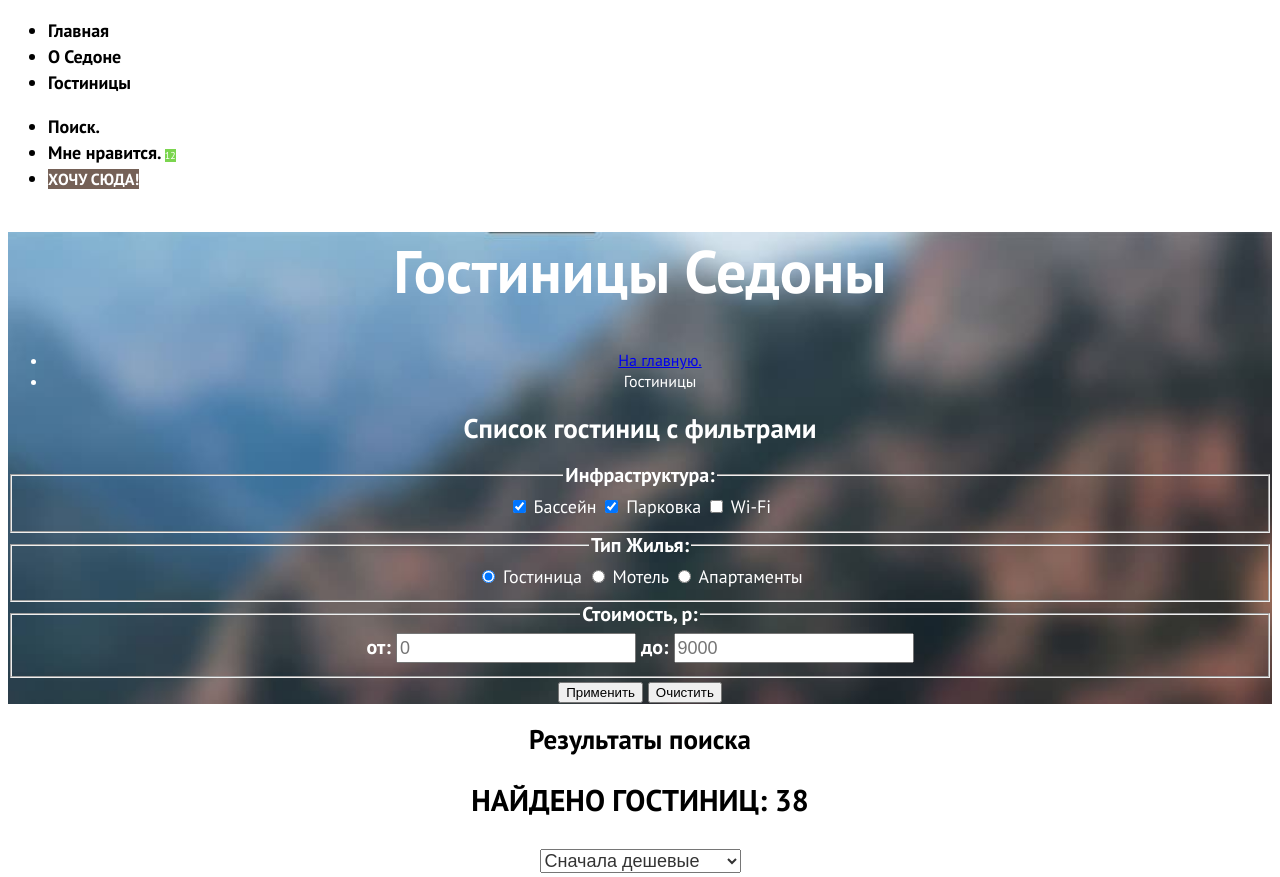
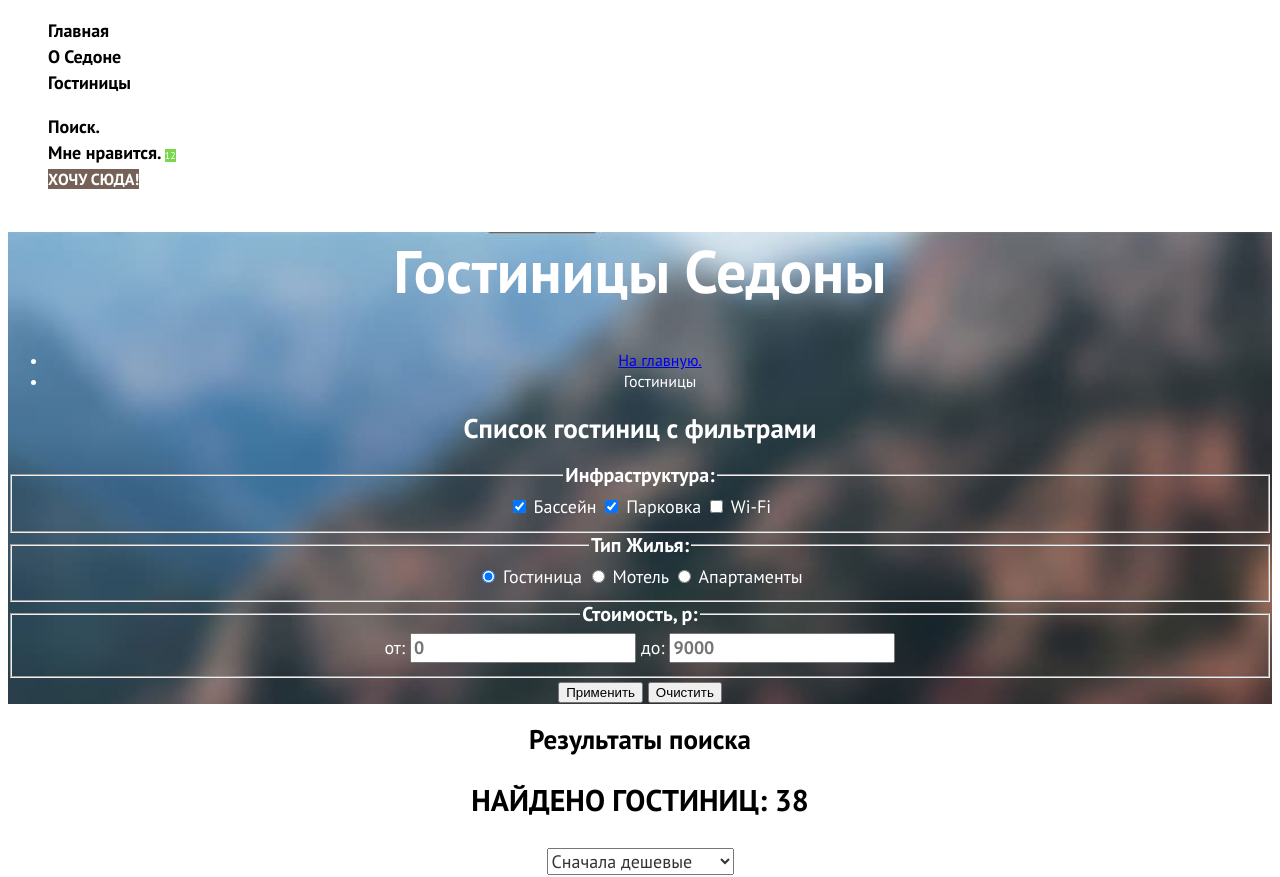
Before and after one commit to htmlacademy-htmlcss/2159811-sedona-36, a plain HTML site: page 3/hotels.html in a window 1280 px wide. Shown: the part 85-962 px from the top of the page. Drawn offline with Linux system fonts and the light colour scheme.

Commit message:
:heavy_check_mark: Сборка #3

```diff
--- a/3/hotels.html
+++ b/3/hotels.html
@@ -104,10 +104,10 @@
 
             <fieldset class="hotels-filter-group">
               <legend class="hotels-filter-title" >Стоимость, p:</legend>
-                <label for="price-form">от:</label>
-                <input class="field" placeholder="0" type="number" name="price-from" id="price-form">
-                <label for="price-to">до:</label>
-                <input class="field" placeholder="9000" type="number" name="price-to" id="price-to">
+                <label class="field" for="price-form">от:</label>
+                <input class="field-price" placeholder="0" type="number" name="price-from" id="price-form">
+                <label class="field" for="price-to">до:</label>
+                <input class="field-price" placeholder="9000" type="number" name="price-to" id="price-to">
             </fieldset>
 
             <button class="button-agree" type="submit">Применить</button>
@@ -117,7 +117,7 @@
       </div>
      <!-- результаты поиска -->
 
-      <section>
+      <section class="hotels-selection">
       <h2 class="visually-hidden">Результаты поиска</h2>
         <p class="select-result">Найдено гостиниц: 38</p>
         <select class="select-control" aria-label="Сортировка">
--- a/3/styles/styles.css
+++ b/3/styles/styles.css
@@ -27,6 +27,10 @@ body {
 .main-header {
   color: #000000;
   text-align: left;
+ }
+
+ .navigation-list {
+  list-style-type: none;
 }
 
 .navigation-link {
@@ -173,6 +177,7 @@ body {
 }
 
 .subscribe-button{
+  font-family: inherit;
   background-color: #83b3d3;
 }
 .phone {
@@ -204,6 +209,7 @@ body {
 }
 
 .hotels-filter-title {
+  font-family: inherit;
   font-weight: 700;
   font-size: 20px;
   line-height: 24px;
@@ -222,7 +228,15 @@ body {
   }
 
 .field {
+  font-family: inherit;
   font-weight: 400;
+  font-size: 18px;
+  line-height: 24px;
+}
+
+.field-price {
+  font-family: inherit;
+  font-weight: 700;
   font-size: 18px;
   line-height: 24px;
 }
@@ -235,6 +249,7 @@ body {
 }
 
 .select-control {
+  font-family: inherit;
   font-weight: 400;
   font-size: 18px;
   line-height: 21px;
@@ -259,6 +274,7 @@ body {
 }
 
 .hotel-card-button {
+  font-family: inherit;
   color: #ffffff;
   background-color: #756157;
   font-weight: 700;
@@ -269,6 +285,7 @@ body {
 }
 
 .hotel-card-put-button{
+  font-family: inherit;
   color: #ffffff;
   background-color: #83b3d3;
   font-weight: 700;
@@ -279,6 +296,7 @@ body {
 }
 
 .hotel-card-putted-button {
+  font-family: inherit;
   color: #ffffff;
   background-color: #7bd54f;
   font-weight: 700;
@@ -328,6 +346,7 @@ body {
 }
 
 .your-email {
+    font-family: inherit;
     color: rgba(0, 0, 0, 0.6);
     background-color: #ffffff;
     font-weight: 400;
```
Also changed, not shown: 3/index.html (+2 -2 lines).
